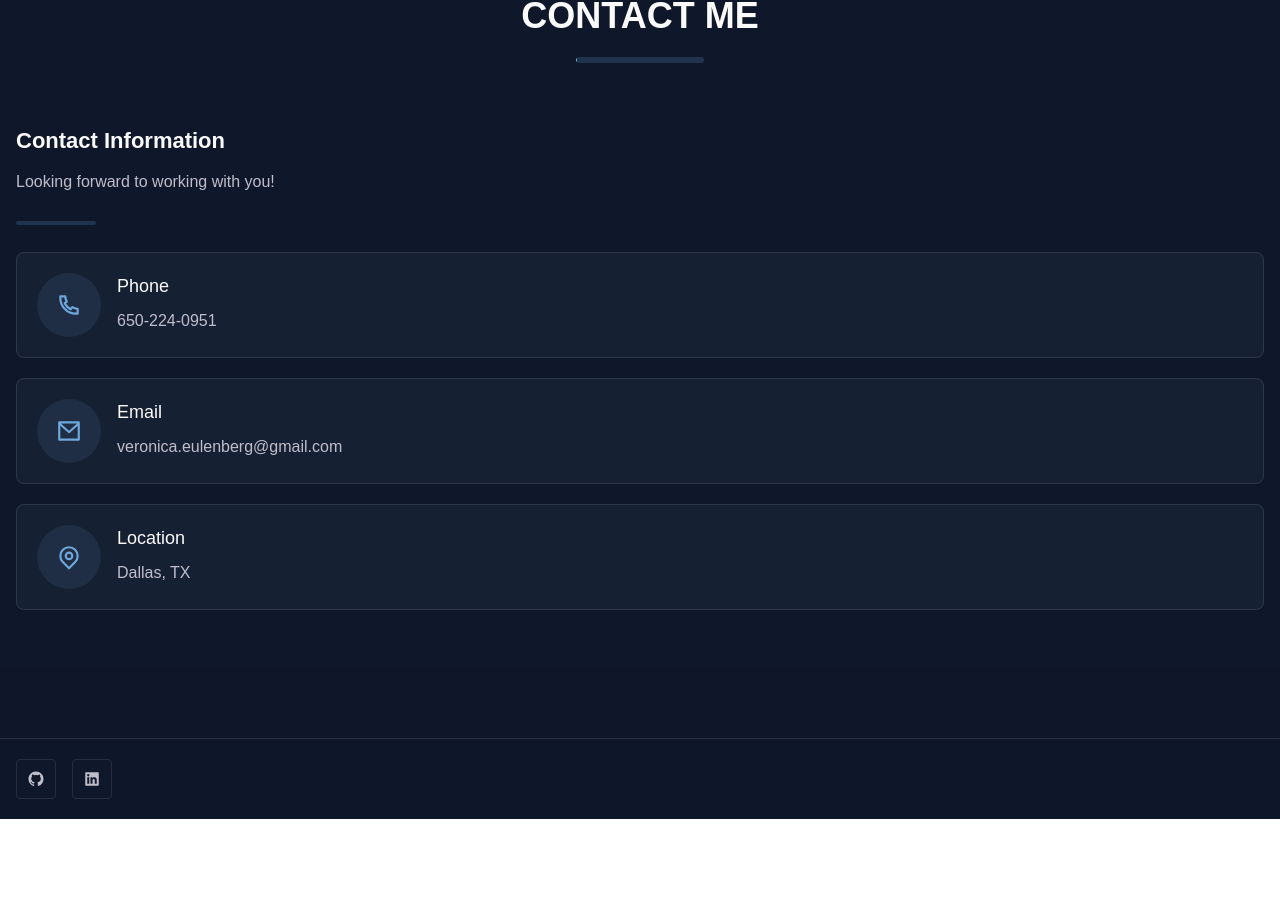
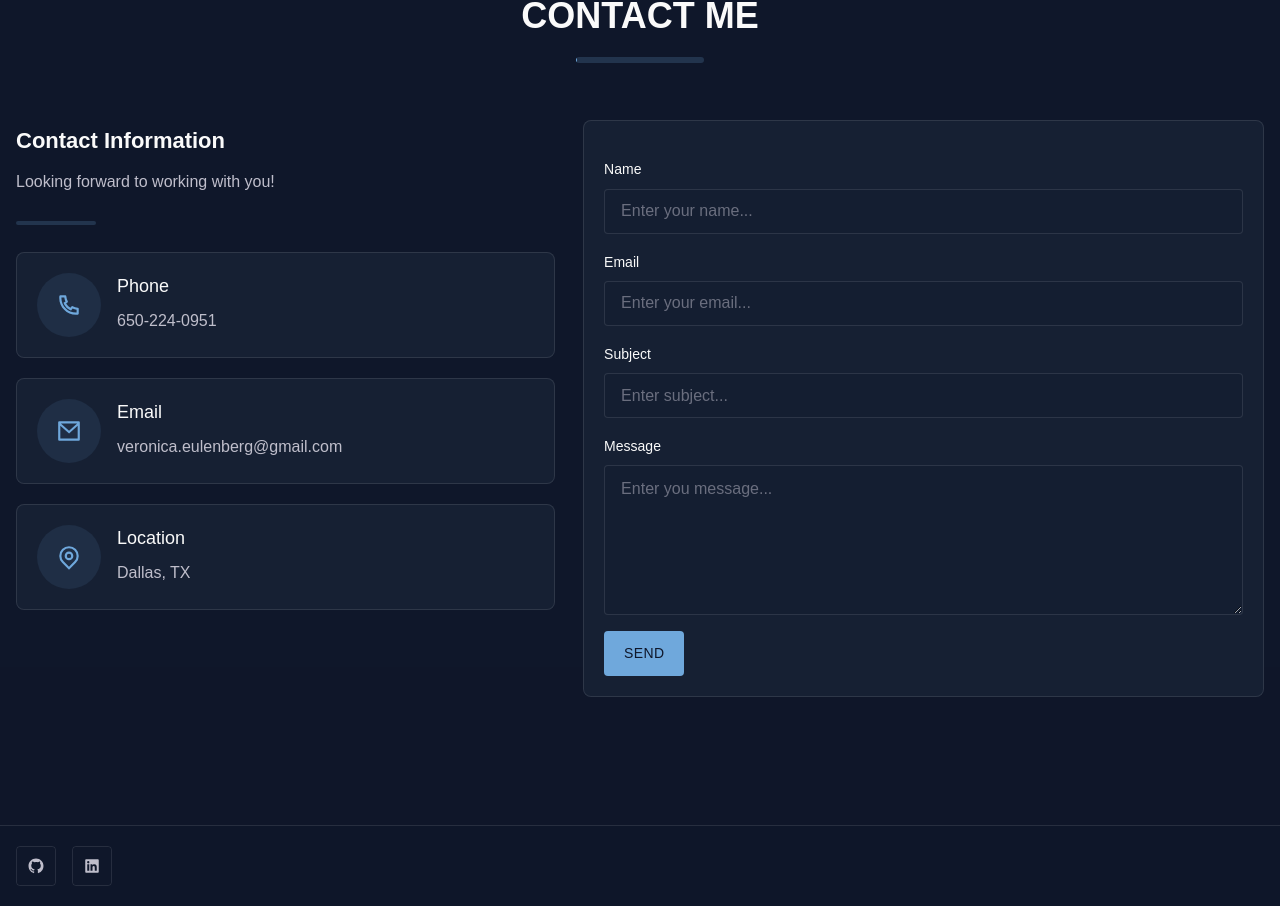
Before and after one commit to HappyViki/webdev, a Next.js app: page / in a window 1280 px wide. Shown: the part 2636-3542 px from the top of the page. Before the commit the page ends 3455 px from the top, so only its background shows below. Built offline with nearby package versions, Linux system fonts and the light colour scheme; a web font is replaced by a local one; what tailwindcss-debug-screens, tailwindcss-nested-groups would draw is missing.

Commit message:
test form

```diff
--- a/src/components/containers/ContactForm.jsx
+++ b/src/components/containers/ContactForm.jsx
@@ -6,7 +6,7 @@ const ContactForm = () => {
       name="contact"
       method="POST"
       className="card -mt-1.5 space-y-4 p-4 md:p-5"
-      data-netlify="true"
+      netlify
     >
       <input type="hidden" name="form-name" value="contact" />
       <div className="inputbox">
--- a/src/components/containers/ContactSection.jsx
+++ b/src/components/containers/ContactSection.jsx
@@ -19,7 +19,7 @@ const ContactSection = () => {
         viewport={{ once: true }}
         transition={{ duration: 0.4, delay: 0.2 }}
         variants={childrenAnimation}
-        className="col-span-9 lg:col-span-9"
+        className="col-span-9 lg:col-span-4"
       >
         <div className="contact-information">
           <h4>Contact Information</h4>
@@ -68,7 +68,7 @@ const ContactSection = () => {
           </div>
         </div>
       </motion.div>
-      {/* <motion.div
+      <motion.div
         initial="hidden"
         whileInView="visible"
         viewport={{ once: true }}
@@ -77,7 +77,7 @@ const ContactSection = () => {
         className="col-span-9 lg:col-span-5"
       >
         <ContactForm />
-      </motion.div> */}
+      </motion.div>
     </div>
   );
 };
```
